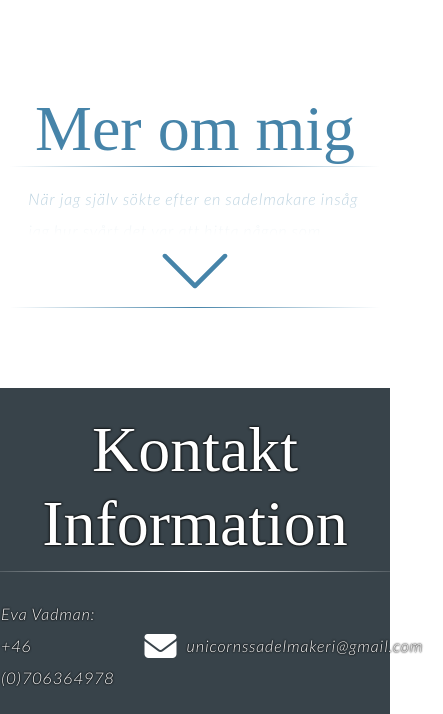
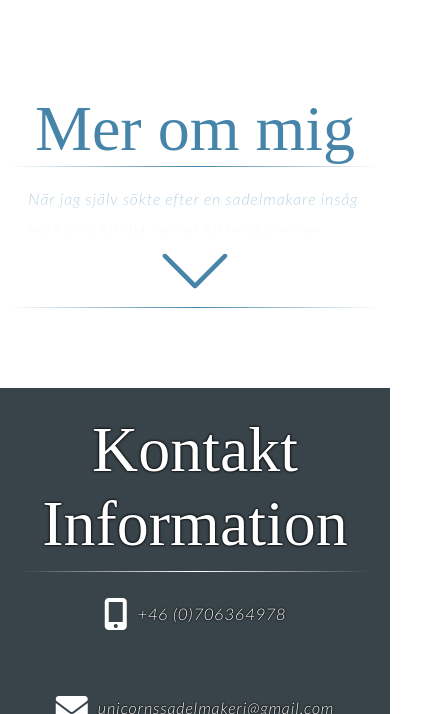
Before and after one commit to unicornssadelmakeri/unicornssadelmakeri.github.io, a plain HTML site: page index.html in a window 390 px wide. Shown: the part 3830-4544 px from the top of the page, 443 px wide, since content can reach past the window. Drawn offline with Linux system fonts and the light colour scheme; a web font is replaced by a local one.

Commit message:
Mobile view 100% done

```diff
--- a/index.css
+++ b/index.css
@@ -593,4 +593,8 @@ p {
         width: 10vh;
         height: 10vh;
     }
+
+    .contact-information-container {
+        flex-direction: column;
+    }
 }
--- a/index.html
+++ b/index.html
@@ -131,7 +131,7 @@
             <div class="contact-information-container">
                 <div class="contact-info">
                     <i class="fa-solid fa-mobile-screen-button"></i>
-                    <p>Eva Vadman: +46 (0)706364978</p>
+                    <p>+46 (0)706364978</p>
                 </div>
                 <div class="contact-info">
                     <i class="fas fa-envelope"></i>
```
